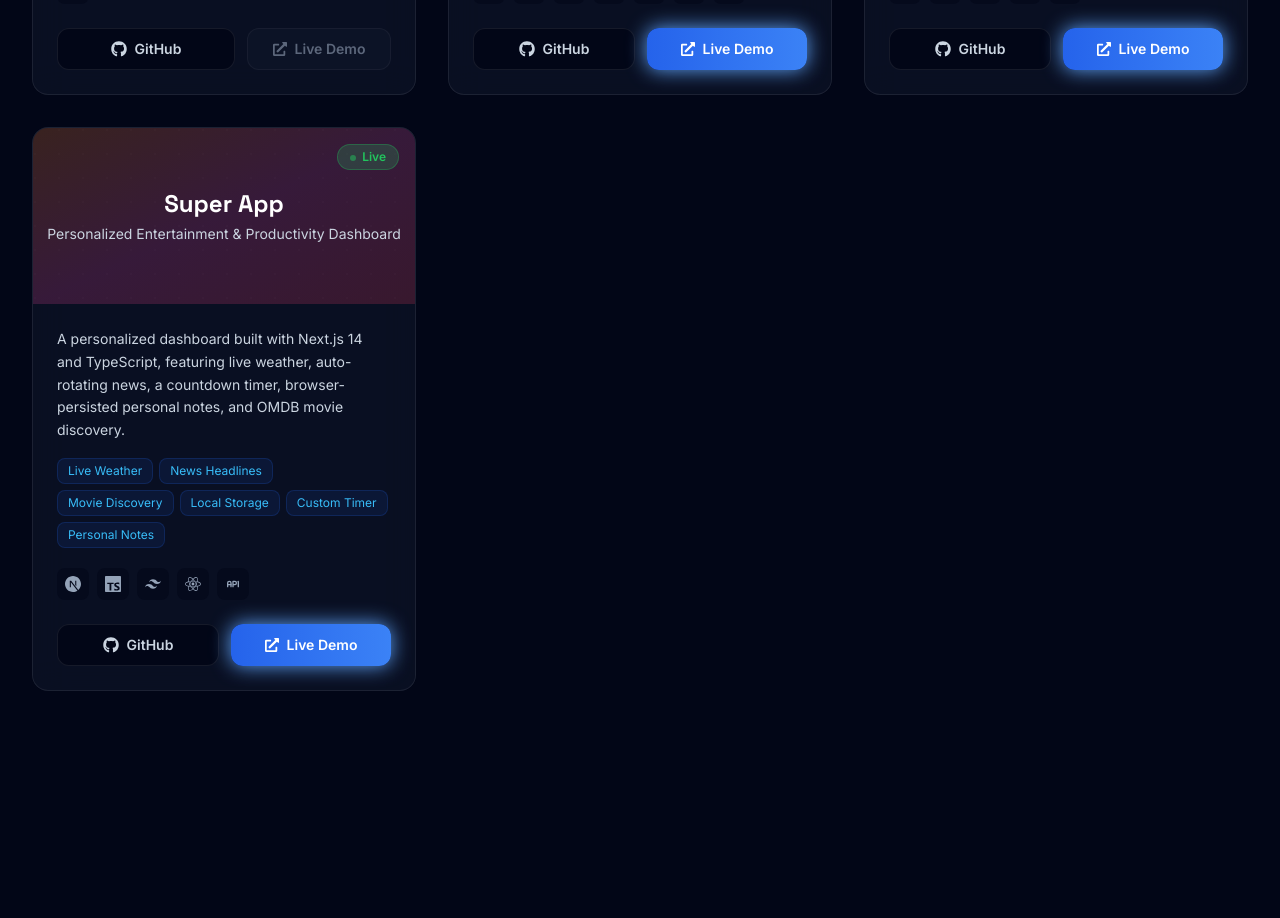
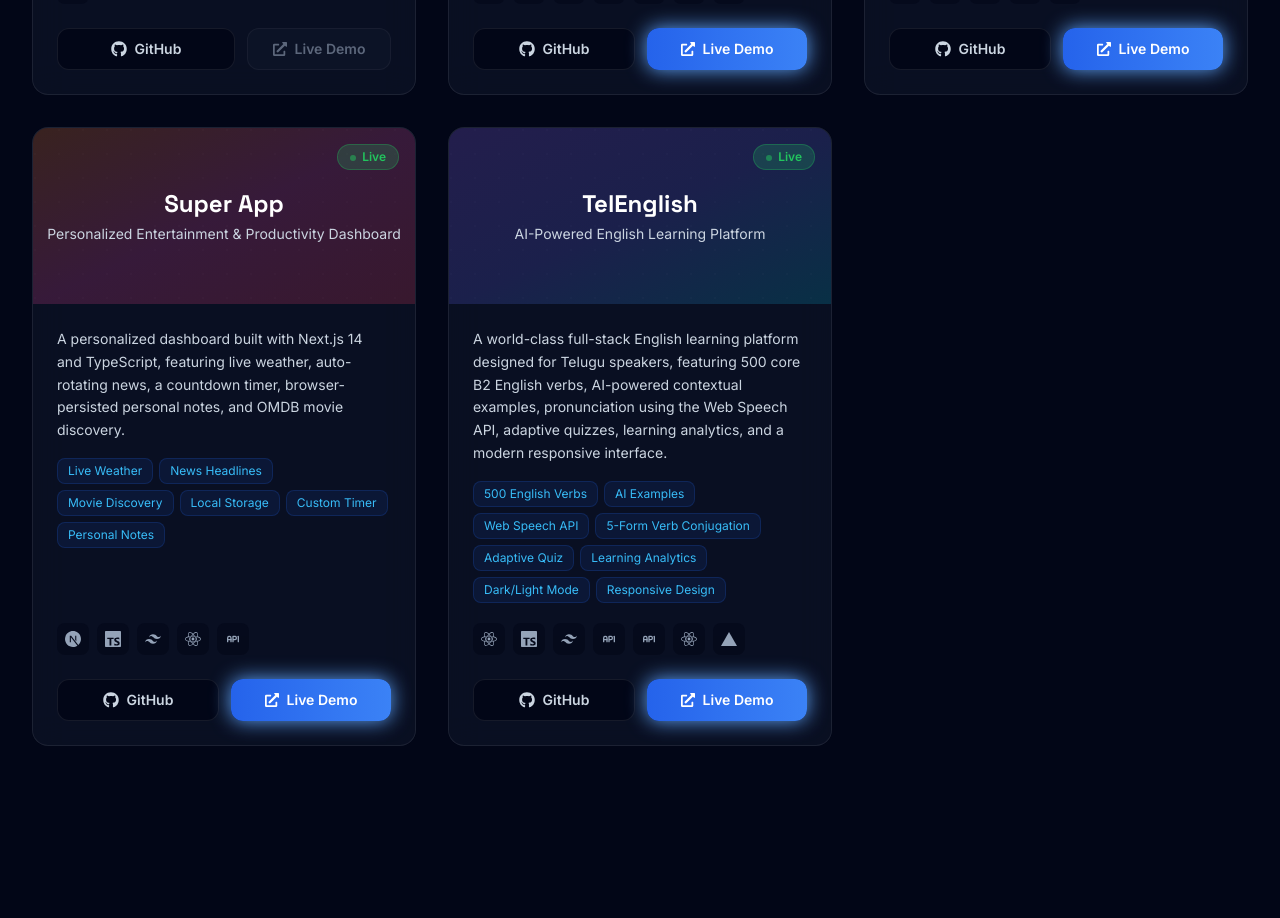
Before and after one commit to vullakalyan/kalyan_portfolio-, a React (Vite) app: page / in a window 1280 px wide. Shown: the part 3040-3958 px from the top of the page. Built offline with nearby package versions, Linux system fonts and the light colour scheme; no server answers.

Commit message:
Add 'TelEnglish' project to projects.js
Added a new project 'TelEnglish' with detailed features and tech stack.

```diff
--- a/src/data/projects.js
+++ b/src/data/projects.js
@@ -118,4 +118,38 @@ export const projects = [
     gradient: 'from-orange-500/20 via-pink-500/20 to-rose-500/20',
     accentColor: '#F43F5E',
   },
+
+{
+  id: 5,
+  title: 'TelEnglish',
+  subtitle: 'AI-Powered English Learning Platform',
+  description:
+    'A world-class full-stack English learning platform designed for Telugu speakers, featuring 500 core B2 English verbs, AI-powered contextual examples, pronunciation using the Web Speech API, adaptive quizzes, learning analytics, and a modern responsive interface.',
+  features: [
+    '500 English Verbs',
+    'AI Examples',
+    'Web Speech API',
+    '5-Form Verb Conjugation',
+    'Adaptive Quiz',
+    'Learning Analytics',
+    'Dark/Light Mode',
+    'Responsive Design'
+  ],
+  techStack: [
+    { name: 'React 18', icon: FaReact },
+    { name: 'TypeScript', icon: SiTypescript },
+    { name: 'Tailwind CSS', icon: SiTailwindcss },
+    { name: 'Google Gemini API', icon: TbApi },
+    { name: 'Web Speech API', icon: TbApi },
+    { name: 'Recharts', icon: FaReact },
+    { name: 'Vite', icon: SiVercel }
+  ],
+  github: 'https://github.com/vullakalyan/english-verbs-telugu-App.git',
+  liveDemo: 'https://telenglish-english-through-telugu-586420230128.asia-southeast1.run.app/',
+  status: 'Live',
+  gradient: 'from-violet-500/20 via-indigo-500/20 to-cyan-500/20',
+  accentColor: '#7C3AED',
+},
+
+
 ];
```
